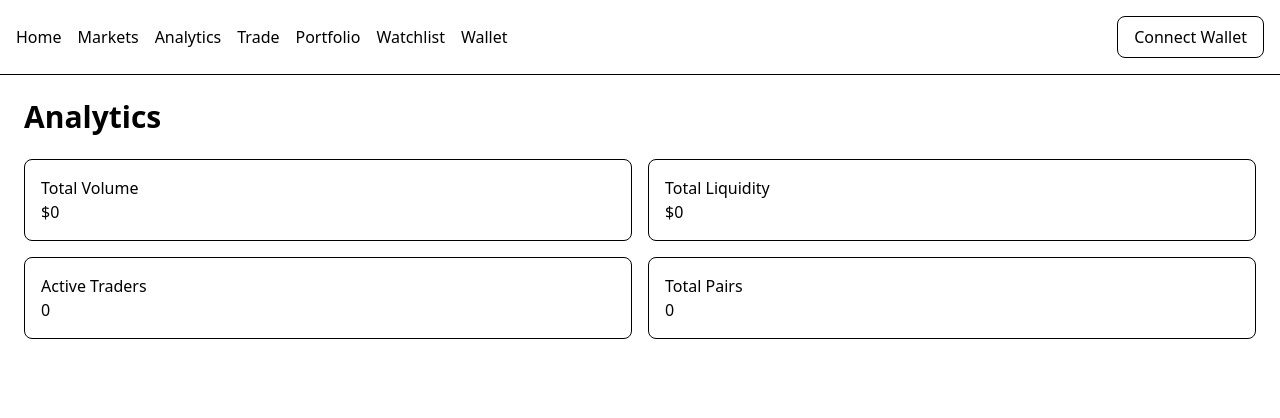
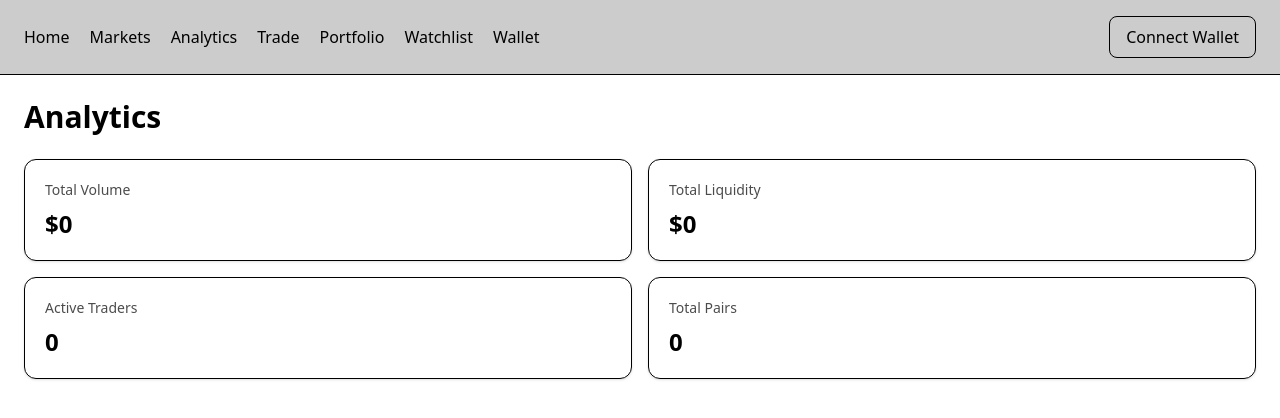
Before and after one commit to Aboosuraj/iopn-dex, a Next.js app in the folder iopn-dex/: page /analytics in a window 1280 px wide. Shown: the top 418 px of the page. Built offline with nearby package versions, Linux system fonts and the light colour scheme; what wagmi would draw is missing.

Commit message:
Complete IOPn Dex MVP UI

```diff
--- a/iopn-dex/app/page.tsx
+++ b/iopn-dex/app/page.tsx
@@ -1,3 +1,4 @@
+import DashboardStats from "@/components/DashboardStats";
 import Navbar from "@/components/Navbar";
 import Hero from "@/components/Hero";
 import MarketOverview from "@/components/MarketOverview";
@@ -7,6 +8,7 @@ export default function Home() {
   return (
       <>
                   <Hero />
+                     <DashboardStats />
                         <MarketOverview />
                               <Footer />
                                   </>
--- a/iopn-dex/components/AnalyticsCards.tsx
+++ b/iopn-dex/components/AnalyticsCards.tsx
@@ -1,4 +1,11 @@
 export default function AnalyticsCards() {
+      const stats = [
+          { title: "Total Volume", value: "$0" },
+              { title: "Total Liquidity", value: "$0" },
+                  { title: "Active Traders", value: "0" },
+                      { title: "Total Pairs", value: "0" },
+                        ];
+
                           return (
                               <div className="p-6">
                                     <h1 className="text-3xl font-bold mb-6">
@@ -6,25 +13,20 @@ export default function AnalyticsCards() {
                                                   </h1>
 
                                                         <div className="grid grid-cols-2 gap-4">
-                                            <div className="border rounded-lg p-4">
-                                                      <h2>Total Volume</h2>
-                                                                <p>$0</p>
+                                                                {stats.map((stat) => (
+                                                                          <div
+                                                                                      key={stat.title}
+                                                                                                  className="border rounded-xl p-5 shadow-sm"
+                                                                                                            >
+                                                                                                                        <div className="text-sm opacity-70">
+                                                                                                                                      {stat.title}
                                                                                                                                                   </div>
 
-                                                                                <div className="border rounded-lg p-4">
-                                                                                          <h2>Total Liquidity</h2>
-                                                                                                    <p>$0</p>
+                                                                                                                                                              <div className="text-2xl font-bold mt-2">
+                                                                                                                                                                            {stat.value}
                                                                                                                                                                                         </div>
-
-                                                                                                                    <div className="border rounded-lg p-4">
-                                                                                                                              <h2>Active Traders</h2>
-                                                                                                                                        <p>0</p>
                                                                                                                                                                                                   </div>
-
-                                                                                                                                                        <div className="border rounded-lg p-4">
-                                                                                                                                                                  <h2>Total Pairs</h2>
-                                                                                                                                                                            <p>0</p>
-                                                                                                                                                                                    </div>
+                                                                                                                                                                                                          ))}
                                                                                                                                                                                                                 </div>
                                                                                                                                                                                                                     </div>
                                                                                                                                                                                                                       );
--- /dev/null
+++ b/iopn-dex/components/DashboardStats.tsx
@@ -0,0 +1,21 @@
+export default function DashboardStats() {
+      return (
+          <div className="grid grid-cols-2 gap-4 p-6">
+                <div className="border rounded-xl p-5 shadow-sm">
+                        TVL: $0
+                              </div>
+
+                                    <div className="border rounded-xl p-5 shadow-sm">
+                                            Volume: $0
+                                                  </div>
+
+                                                        <div className="border rounded-xl p-5 shadow-sm">
+                                                                Pairs: 0
+                                                                      </div>
+
+                                                                            <div className="border rounded-xl p-5 shadow-sm">
+                                                                                    Traders: 0
+                                                                                          </div>
+                                                                                              </div>
+                                                                                                );
+                                                                                                }
--- /dev/null
+++ b/iopn-dex/components/Logo.tsx
@@ -0,0 +1,8 @@
+export default function Logo() {
+      return (
+          <div className="text-2xl font-bold">
+                🚀 IOPn Dex
+                    </div>
+                      );
+                      }
+}
--- a/iopn-dex/components/Navbar.tsx
+++ b/iopn-dex/components/Navbar.tsx
@@ -1,10 +1,12 @@
 import Link from "next/link";
 import WalletButton from "./WalletButton";
+import Logo from "./Logo";
 
 export default function Navbar() {
   return (
-      <nav className="flex items-center justify-between p-4 border-b">
-            <div className="flex gap-4">
+      <nav className="flex items-center justify-between px-6 py-4 border-b bg-black/20">
+
+            <div className="flex gap-5">
                     <Link href="/">Home</Link>
                             <Link href="/markets">Markets</Link>
                                     <Link href="/analytics">Analytics</Link>
--- a/iopn-dex/components/PortfolioOverview.tsx
+++ b/iopn-dex/components/PortfolioOverview.tsx
@@ -5,14 +5,15 @@ export default function PortfolioOverview() {
                         Portfolio
                               </h1>
 
-                                    <div className="border rounded-lg p-4">
+                                    <div className="border rounded-xl p-5 shadow-sm">
                                             <p>Total Portfolio Value</p>
-                                                    <h2 className="text-2xl font-bold">
+
+                                                    <h2 className="text-3xl font-bold mt-2">
                                                               $0.00
                                                                       </h2>
                                                                             </div>
 
-                                                                                  <div className="mt-4 border rounded-lg p-4">
+                                                                                  <div className="mt-4 border rounded-xl p-5 shadow-sm">
                                                                                           No assets found.
                                                                                                 </div>
                                                                                                     </div>
```
Also changed, not shown: iopn-dex/app/trade/page.tsx (+25 -7 lines), iopn-dex/components/Hero.tsx (+14 -8 lines), iopn-dex/components/MarketsTable.tsx (+10 -8 lines). Lines whose indentation alone changed are shown as unchanged.
